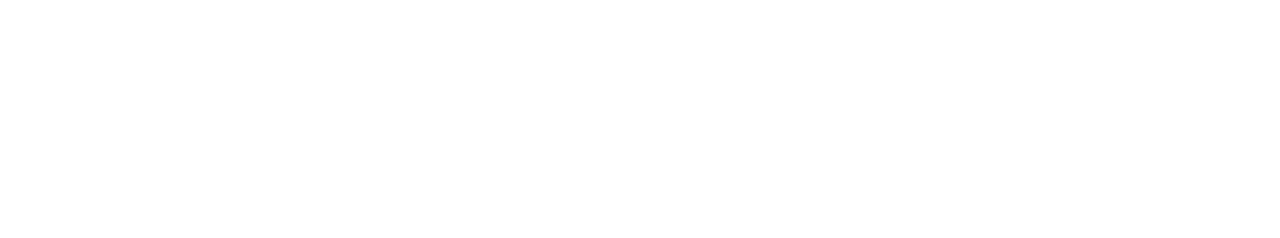
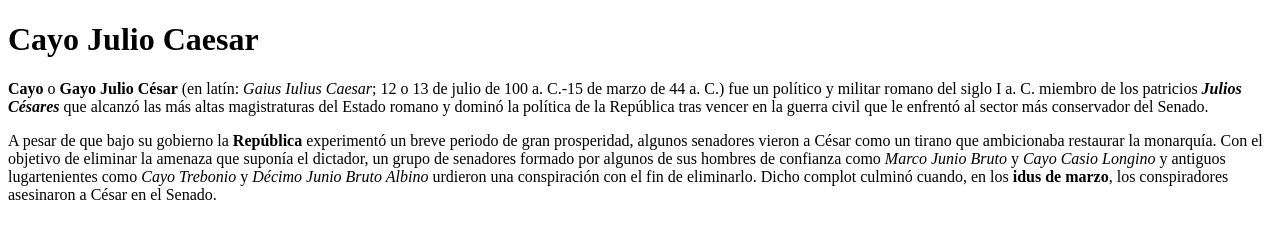
Before and after one commit to franmauri47/PracticaPIL, a plain HTML site: page index.html in a window 1280 px wide. Drawn offline with Linux system fonts and the light colour scheme.

Commit message:
Base html creada

```diff
--- a/index.html
+++ b/index.html
@@ -1,12 +1,26 @@
 <!DOCTYPE html>
 <html lang="es">
-<head>
-    <meta charset="UTF-8">
-    <meta http-equiv="X-UA-Compatible" content="IE=edge">
-    <meta name="viewport" content="width=device-width, initial-scale=1.0">
+  <head>
+    <meta charset="UTF-8" />
+    <meta http-equiv="X-UA-Compatible" content="IE=edge" />
+    <meta name="viewport" content="width=device-width, initial-scale=1.0" />
     <title>Hitoria</title>
-</head>
-<body>
-
-</body>
+  </head>
+  <body>
+    <header>
+      <h1>Cayo Julio Caesar</h1>
+    </header>
+    <main>
+      <p>
+        <strong>Cayo</strong> o <strong>Gayo Julio César</strong> (en latín:
+        <em>Gaius Iulius Caesar</em>; 12 o 13 de julio de 100 a. C.-15 de marzo
+        de 44 a. C.) fue un político y militar romano del siglo I a. C. miembro
+        de los patricios <strong><em>Julios Césares</em></strong> que alcanzó
+        las más altas magistraturas del Estado romano y dominó la política de la
+        República tras vencer en la guerra civil que le enfrentó al sector más
+        conservador del Senado.
+      </p>
+      <p>A pesar de que bajo su gobierno la <strong>República</strong> experimentó un breve periodo de gran prosperidad, algunos senadores vieron a César como un tirano que ambicionaba restaurar la monarquía. Con el objetivo de eliminar la amenaza que suponía el dictador, un grupo de senadores formado por algunos de sus hombres de confianza como <em>Marco Junio Bruto</em> y <em>Cayo Casio Longino</em> y antiguos lugartenientes como <em>Cayo Trebonio</em> y <em>Décimo Junio Bruto Albino</em> urdieron una conspiración con el fin de eliminarlo. Dicho complot culminó cuando, en los <strong>idus de marzo</strong>, los conspiradores asesinaron a César en el Senado.</p>
+    </main>
+  </body>
 </html>
```
